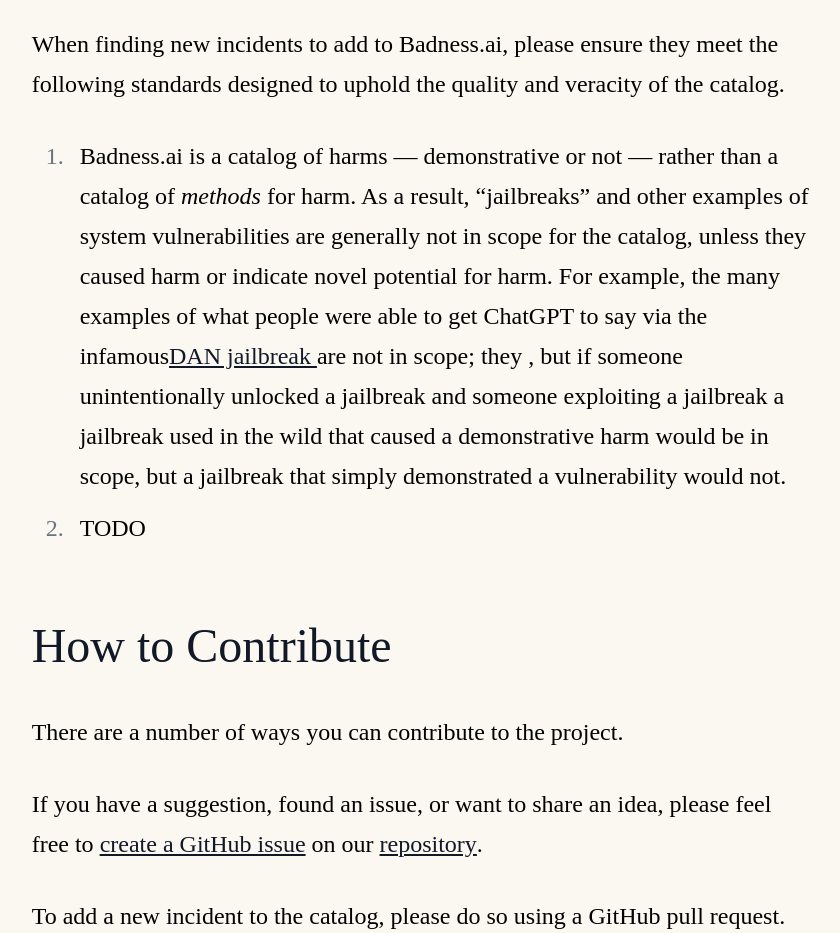
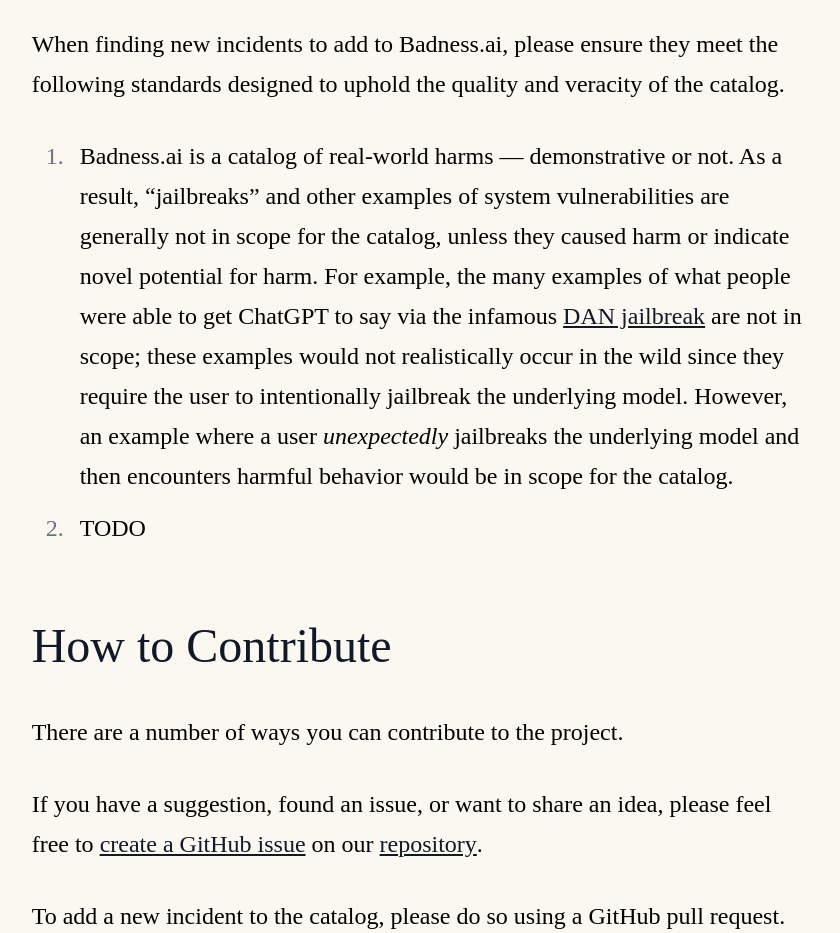
Before and after one commit to badnessdotai/catalog, a Next.js app: page /contribute in a window 1280 px wide. Shown: the part 1840-2773 px from the top of the page, without its empty margins (235-1075 px from the left). Built offline with nearby package versions, Linux system fonts and the light colour scheme; a web font is replaced by a local one.

Commit message:
Update language on scope (specifically around jailbreaks)

```diff
--- a/app/contribute/page.tsx
+++ b/app/contribute/page.tsx
@@ -66,18 +66,18 @@ export default function About() {
               catalog.</p>
             <ol>
               <li>
-                Badness.ai is a catalog of harms &mdash; demonstrative or not
-                &mdash; rather than a catalog of <i>methods</i> for harm. As a
-                result, &ldquo;jailbreaks&rdquo; and other examples of
+                Badness.ai is a catalog of real-world harms &mdash; demonstrative or not.
+                As a result, &ldquo;jailbreaks&rdquo; and other examples of
                 system vulnerabilities are generally not in scope for the
                 catalog, unless they caused harm or indicate novel
                 potential for harm. For example, the many examples of what people
-                were able to get ChatGPT to say via the infamous
-                <a href="https://www.cnbc.com/2023/02/06/chatgpt-jailbreak-forces-it-to-break-its-own-rules.html">DAN jailbreak </a>
-                are not in scope; they , but if someone unintentionally unlocked a jailbreak and
-                someone exploiting a jailbreak a jailbreak used in the wild
-                that caused a demonstrative harm would be in scope, but a
-                jailbreak that simply demonstrated a vulnerability would not.
+                were able to get ChatGPT to say via the
+                infamous <a href="https://www.cnbc.com/2023/02/06/chatgpt-jailbreak-forces-it-to-break-its-own-rules.html">DAN jailbreak</a> are
+                not in scope; these examples would not realistically occur
+                in the wild since they require the user to intentionally jailbreak the
+                underlying model. However, an example where a
+                user <i>unexpectedly</i> jailbreaks the underlying model and
+                then encounters harmful behavior would be in scope for the catalog.
               </li>
               <li>
                 TODO
```
